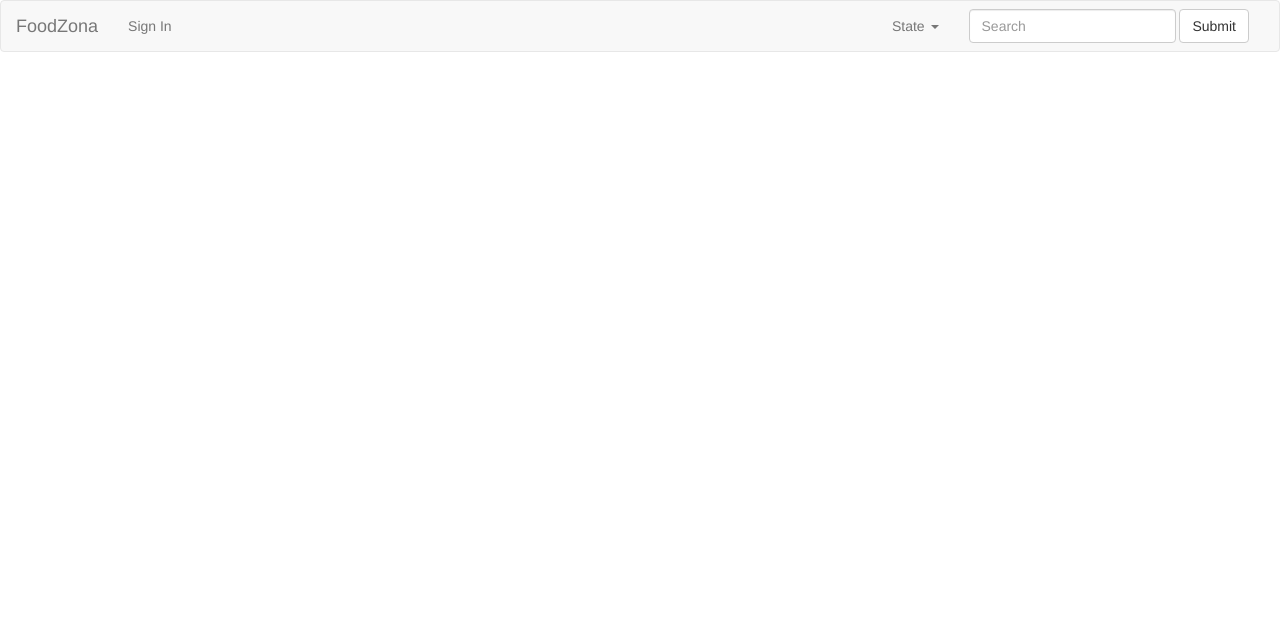
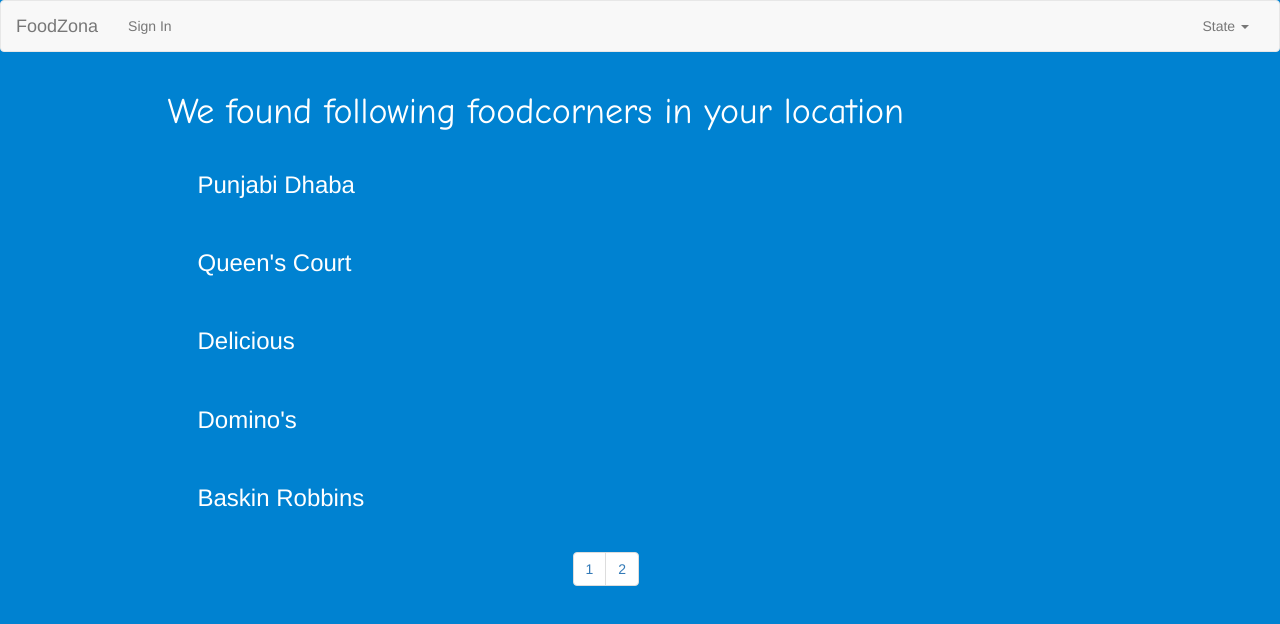
Before and after one commit to varundey/FoodZona, a plain HTML site: page ui/index2.html in a window 1280 px wide. Drawn offline with nearby package versions, Linux system fonts and the light colour scheme.

Commit message:
made ui of second page

```diff
--- a/ui/index2.html
+++ b/ui/index2.html
@@ -5,17 +5,22 @@
 	<script src="http://maxcdn.bootstrapcdn.com/bootstrap/3.3.5/js/bootstrap.min.js"></script>
         <script>
             $(document).ready(function(){
-		$('#navbar-form navbar-left').hide();
+		$('.navbar-form').hide();
+                $('.dropdown-menu a').on('click', function(){
+		    $('.dropdown-toggle').html($(this).html() + '<span class="caret"></span>');
+		    $('.navbar-form').show();
+		});
             });
         </script>
 </head>
 
-<body>
+<body style="background-color: #0082D1    ">
+<!--Top fixed nav bar starts-->
+<div id="navbar">
 <nav class="navbar navbar-default">
     <div class="container-fluid">
-    <!-- Brand and toggle get grouped for better mobile display -->
-    <div class="navbar-header">
-      <button type="button" class="navbar-toggle collapsed" data-toggle="collapse" data-target="#bs-example-navbar-collapse-1" aria-expanded="false">
+            <div class="navbar-header" >
+                <button type="button" class="navbar-toggle collapsed" data-toggle="collapse" data-target="#bs-example-navbar-collapse-1">
                     <span class="sr-only">Toggle navigation</span>
                     <span class="icon-bar"></span>
                     <span class="icon-bar"></span>
@@ -23,30 +28,62 @@
                 </button>
                 <a class="navbar-brand" href="#">FoodZona</a>
             </div>
-
-    <!-- Collect the nav links, forms, and other content for toggling -->
             <div class="collapse navbar-collapse" id="bs-example-navbar-collapse-1">
                 <ul class="nav navbar-nav">
                     <li><a href="#">Sign In</a></li>
                 </ul>
-
                 <ul class="nav navbar-nav navbar-right">
                     <li class="dropdown">
-          <a href="#" class="dropdown-toggle" data-toggle="dropdown" role="button" aria-haspopup="true" aria-expanded="false">State <span class="caret"></span></a>
+                        <a href="#" class="dropdown-toggle" data-toggle="dropdown" role="button" aria-haspopup="true">State <span class="caret"></span></a>
                         <ul class="dropdown-menu">
                             <li><a href="#">West Bengal</a></li>
                         </ul>
                     </li>
                     <form class="navbar-form navbar-left" role="search">
                         <div class="form-group">
-          <input type="text" class="form-control" placeholder="Search">
+                            <input type="text" class="form-control" placeholder="Pincode">
                         </div>
                         <button type="submit" class="btn btn-default">Submit</button>
                     </form>
                 </ul>
-    </div><!-- /.navbar-collapse -->
-  </div><!-- /.container-fluid -->
+            </div>
+        </div>
 </nav>
+</div>
+<!--Top fixed nav bar ends-->
+<div class="container">
+    <div class="row">
+        <div class="col-md-2 col-lg-1"></div>
+        <div class="col-md-8 col-lg-8">
+            <h1 style="color: white; font-family:Comic Sans MS, cursive, sans-serif">We found following foodcorners in your location</h1>
+        </div>
+    </div>
+                        <!--foodcorners Vertical Pills starts-->
+    <div class="container">
+        <div class="row">
+            <div class="col-md-1 col-lg-1"></div>
+            <div class="col-md-10 col-lg-10" >
+                <ul class="nav nav-pills nav-stacked"  >
+                    <li><a href="#"><p><h3 style="color: fff">Punjabi Dhaba</h3></p></a></li>
+                    <li><a href="#"><p><h3 style="color: fff">Queen's Court</h3></p></a></li>
+                    <li><a href="#"><p><h3 style="color: fff">Delicious</h3></p></a></li>
+                    <li><a href="#"><p><h3 style="color: fff">Domino's</h3></p></a></li>
+                    <li><a href="#"><p><h3 style="color: fff">Baskin Robbins</h3></p></a></li>
+                </ul>
+            </div>
+        </div>
+        <div class="row">
+            <div class="col-lg-5"></div>
+            <div class="col-lg-6">
+                <ul class="pagination">
+                    <li><a href="#">1</a></li>
+                    <li><a href="#">2</a></li>
+                </ul>
+            </div>
+        </div>
+    </div>
 
+                        <!--foodcorners Vertical Pills ends-->
 
+    </div>
 </body>
```
Lines whose indentation alone changed are shown as unchanged.
